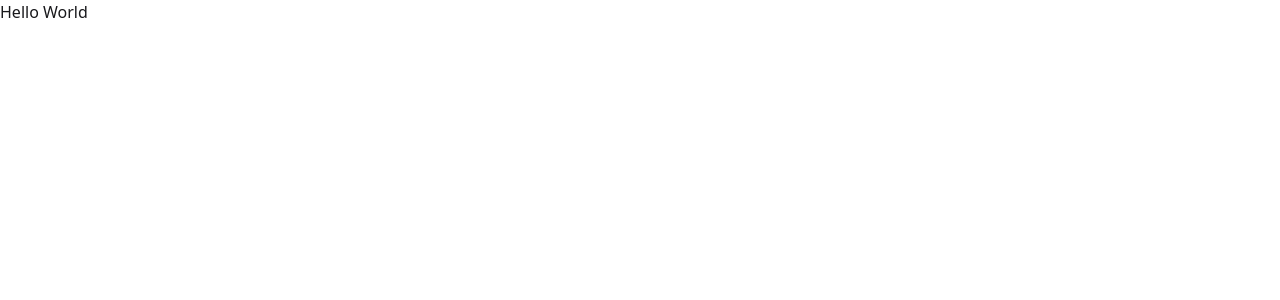
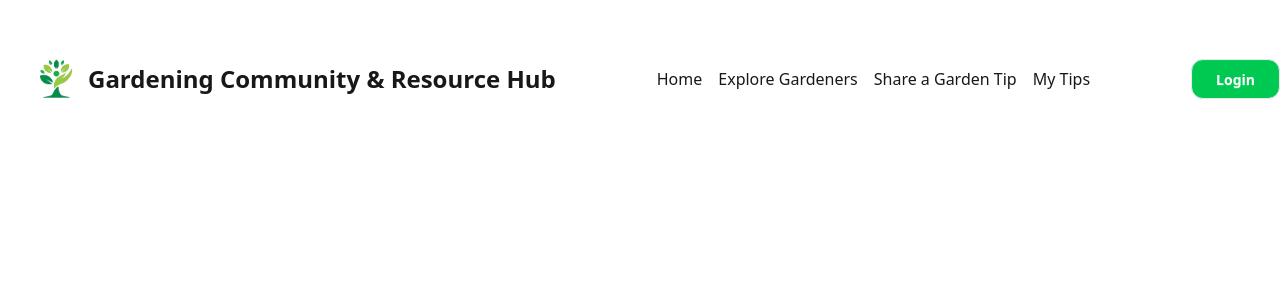
Before and after one commit to iftakhersifat/gardening-community-client, a React (Vite) app: page / in a window 1280 px wide. Shown: the top 300 px of the page. Built offline with nearby package versions, Linux system fonts and the light colour scheme.

Commit message:
added navbar

```diff
--- /dev/null
+++ b/src/Components/Home/Home.jsx
@@ -0,0 +1,11 @@
+import React from 'react';
+
+const Home = () => {
+    return (
+        <div>
+
+        </div>
+    );
+};
+
+export default Home;
--- /dev/null
+++ b/src/Components/Root/Footer.jsx
@@ -0,0 +1,11 @@
+import React from 'react';
+
+const Footer = () => {
+    return (
+        <div>
+
+        </div>
+    );
+};
+
+export default Footer;
--- /dev/null
+++ b/src/Components/Root/Navbar.jsx
@@ -0,0 +1,30 @@
+import React from 'react';
+import { NavLink } from 'react-router';
+
+const Navbar = () => {
+    return (
+        <div className='container mx-auto flex justify-between items-center mt-10 p-4 md:p-0'>
+            {/* logo & text */}
+            <div className='flex items-center'>
+                <img className='w-28' src="/assets/logo.png" alt="" />
+                <h1 className='lg:text-2xl text-[16px] font-bold -ml-6'>Gardening Community & Resource Hub</h1>
+            </div>
+            {/* links */}
+            <div className='space-x-4 md:block hidden'>
+                <NavLink to="/">Home</NavLink>
+                <NavLink to="/explore">Explore Gardeners</NavLink>
+
+                {/* private */}
+                <NavLink to="/share">Share a Garden Tip</NavLink>
+                <NavLink to="/tips">My Tips</NavLink>
+            </div>
+            {/* login button */}
+            <div>
+                <button className='btn bg-green-500 rounded-xl px-6 text-white'>Login</button>
+            </div>
+
+        </div>
+    );
+};
+
+export default Navbar;
--- /dev/null
+++ b/src/Components/Root/Root.jsx
@@ -0,0 +1,16 @@
+import React from 'react';
+import Navbar from './Navbar';
+import { Outlet } from 'react-router';
+import Footer from './Footer';
+
+const Root = () => {
+    return (
+        <div>
+            <Navbar></Navbar>
+            <Outlet></Outlet>
+            <Footer></Footer>
+        </div>
+    );
+};
+
+export default Root;
--- a/src/main.jsx
+++ b/src/main.jsx
@@ -6,10 +6,15 @@ import {
   createBrowserRouter,
   RouterProvider,
 } from "react-router";
+import Root from './Components/Root/Root.jsx';
+import Home from './Components/Home/Home.jsx';
 const router = createBrowserRouter([
   {
     path: "/",
-    element: <div>Hello World</div>,
+    Component: Root,
+    children: [
+      {index: true, Component:Home},
+    ]
   },
 ]);
 
```
Also changed, not shown: assets/logo.png (added).
